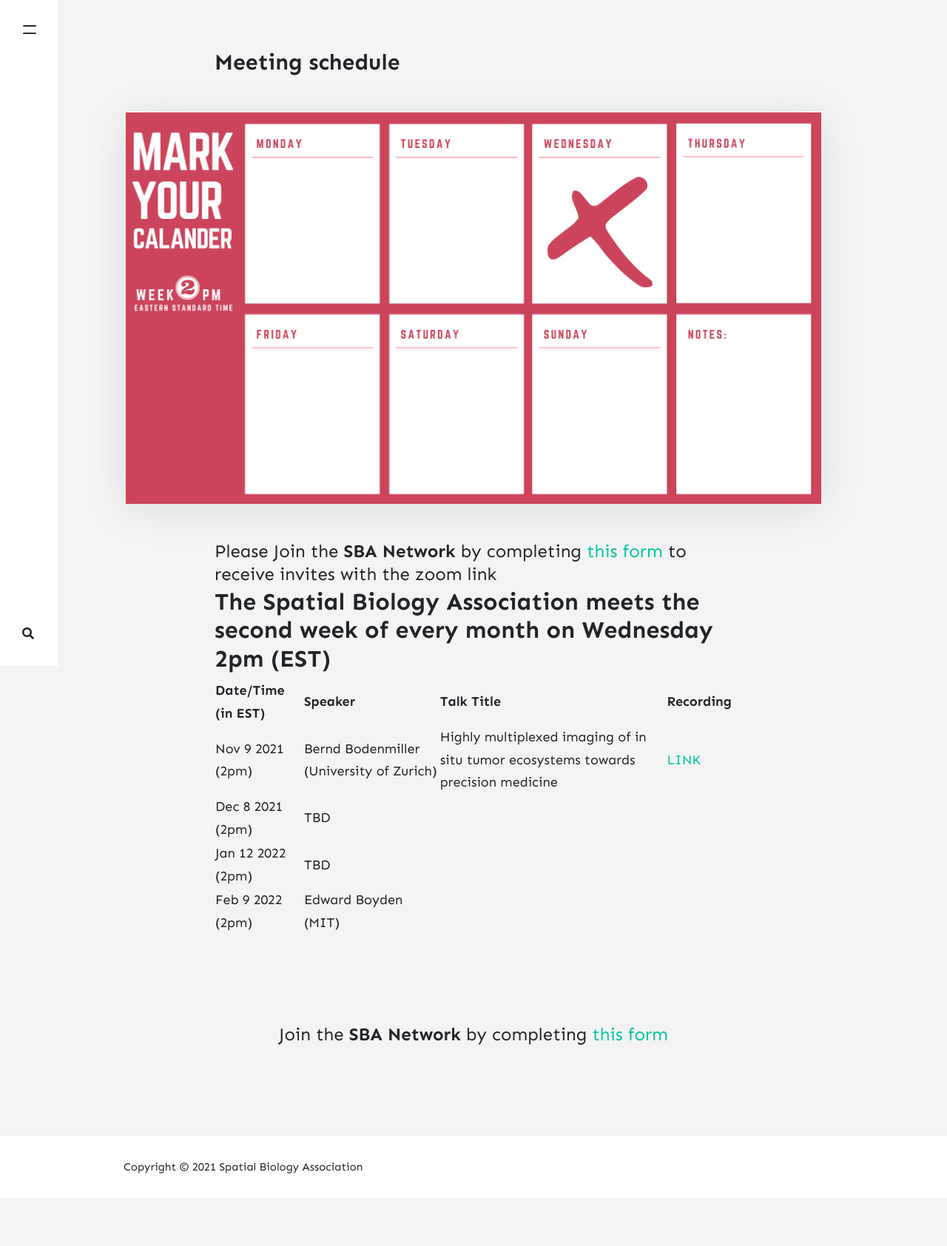
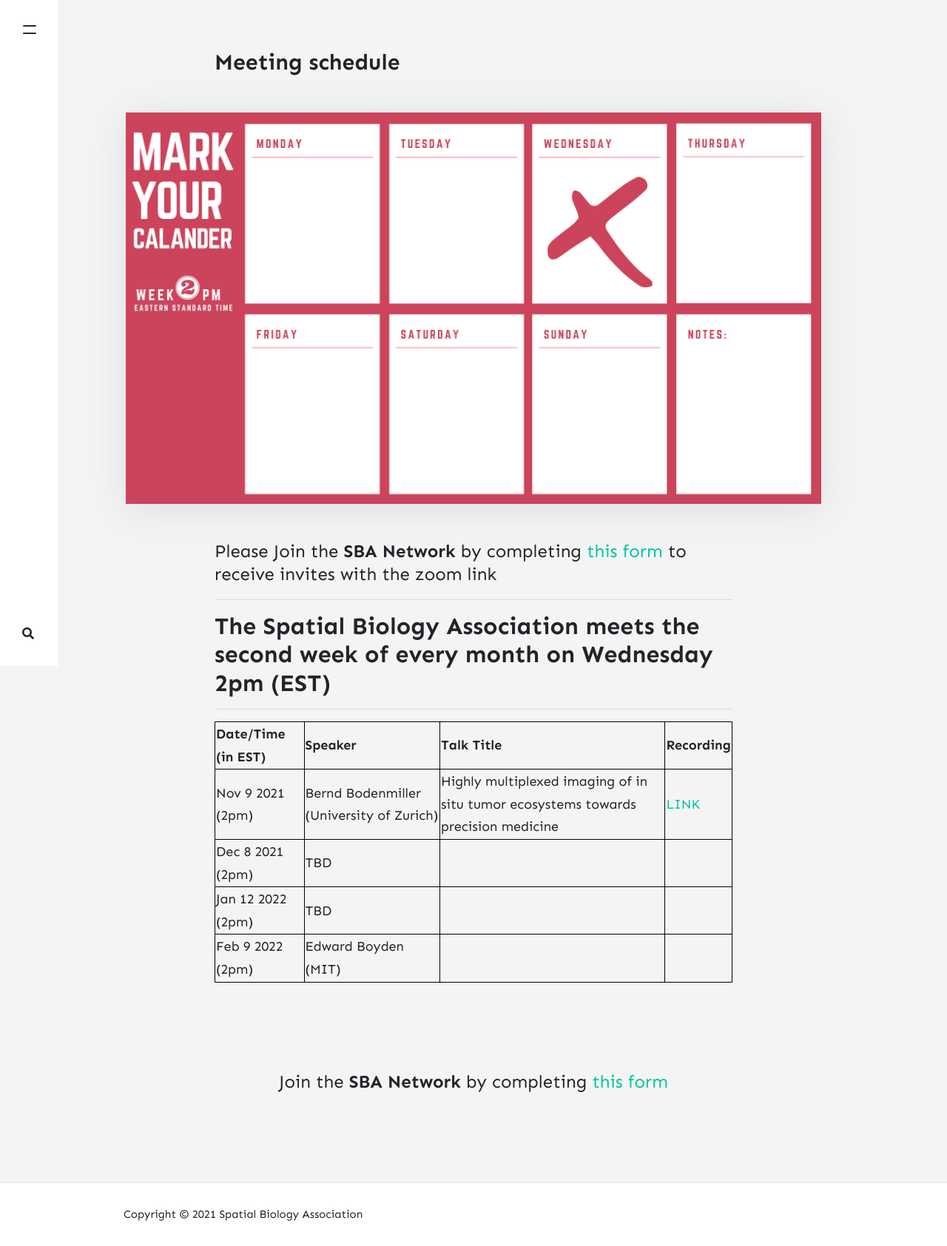
Before and after one commit to vis-image-management/website, a Jekyll site: the page built from _pages/schedule.md, in a window 1280 px wide. Shown: the whole page at 74% size. Built offline with Jekyll 4.4.1, drawn with Linux system fonts in a browser that asks for light colours; nearby versions of some CDN libraries; comment, search, counter and statistics services are not loaded; before the commit the page ends 1620 px from its top, so only the background shows below that.

Commit message:
table update

```diff
--- a/_layouts/default.html
+++ b/_layouts/default.html
@@ -51,6 +51,7 @@
     <ul>
         <h3>Navigation</h3>
         <li><a href="{{ site.baseurl }}/">Home</a></li>
+        <li><a href="{{ site.baseurl }}/schedule">Schedule</a></li>
         <li><a href="{{ site.baseurl }}/about">About</a></li>
         <li><a href="{{ site.baseurl }}/committee">Organizing committee <span class="badge badge-primary">new</span></a></li>
         <li><a href="{{ site.baseurl }}/contact">Contact</a></li>
--- a/_pages/schedule.md
+++ b/_pages/schedule.md
@@ -9,8 +9,17 @@ imageshadow: true
 
 <div><span class="h4">Please Join the <b>SBA Network</b> by completing <a href="https://forms.gle/wj51xS2CN3jLDAfi6" target="_blank">this form </a> to receive invites with the zoom link</span></div>
 
+<hr>
+
 ## The Spatial Biology Association meets the second week of every month on Wednesday 2pm (EST)
 
+<hr>
+
+<style>
+table, th, td {
+  border: 1px solid black;
+}
+</style>
 | Date/Time (in EST) | Speaker                                  | Talk Title                                                                        | Recording                                                     |
 | ------------------ | ---------------------------------------- | --------------------------------------------------------------------------------- | ------------------------------------------------------------- |
 | Nov 9 2021 (2pm)   | Bernd Bodenmiller (University of Zurich) | Highly multiplexed imaging of in situ tumor ecosystems towards precision medicine | [LINK](https://spatialbiology.github.io/sba/bodenmiller-imc/) |
```
Also changed, not shown: _pages/about.md (+0 -2 lines).
